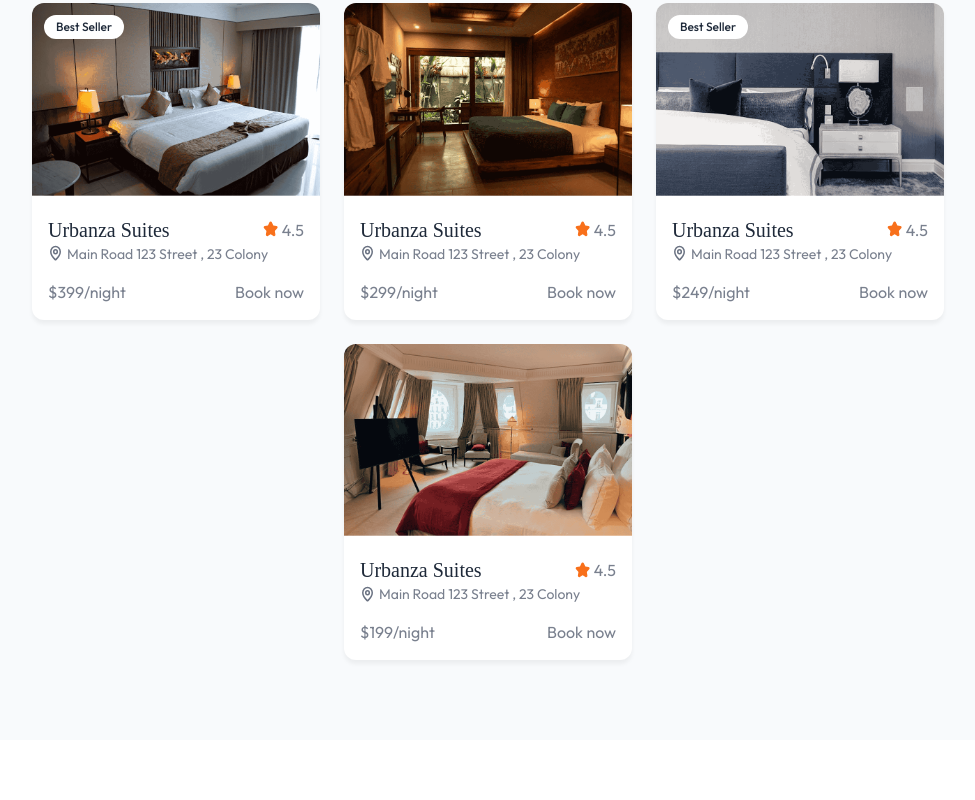
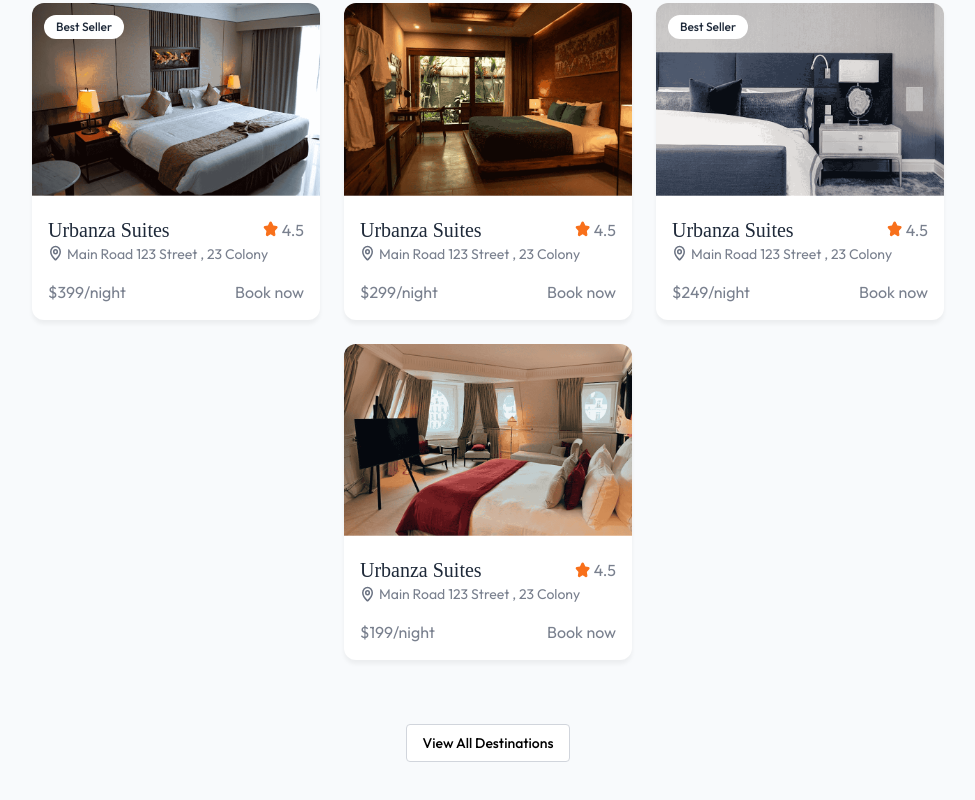
Before and after one commit to suyan-python/Tours-Travels, a React (Vite) app in the folder client/: page / in a window 1280 px wide. Shown: the part 305-1105 px from the top of the page, without its empty margins (152-1127 px from the left). Before the commit the page ends 1045 px from the top, so only its background shows below. Built offline with nearby package versions, Linux system fonts and the light colour scheme; no server answers; a web font is replaced by a local one.

Commit message:
features section

```diff
--- a/client/src/components/FeatureDestination.jsx
+++ b/client/src/components/FeatureDestination.jsx
@@ -2,8 +2,11 @@
 import { roomsDummyData } from "../assets/assets";
 import HotelCard from "./HotelCard";
 import Title from "./Title";
+import { useNavigate } from "react-router-dom";
 
 const FeatureDestination = () => {
+  const navigate = useNavigate();
+
   return (
     <div className="flex flex-col items-center px-6 md:px-16 lg:px-24 bg-slate-50 py-20">
       <Title
@@ -16,6 +19,15 @@
           <HotelCard key={room._id} room={room} index={index} />
         ))}
       </div>
+      <button
+        className="my-16 px-4 py-2 text-sm font-medium border border-gray-300 rounded bg-white hover:bg-gray-50 transition-all cursor-pointer"
+        onClick={() => {
+          navigate("/rooms");
+          scrollTo(0, 0);
+        }}
+      >
+        View All Destinations
+      </button>
     </div>
   );
 };
```
